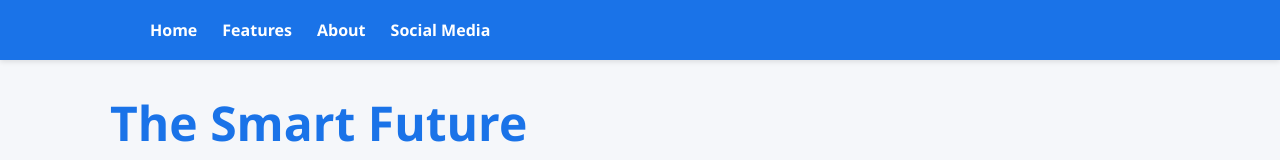
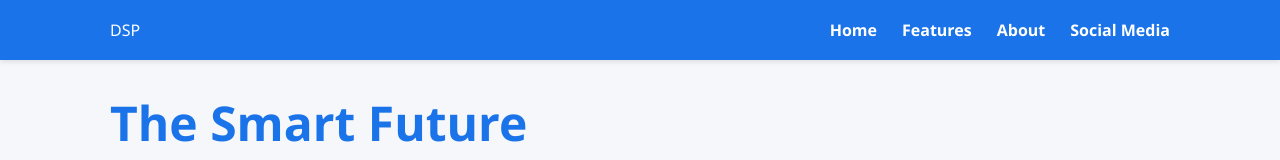
Before and after one commit to dsp-web/dsp-web.github.io, a plain HTML site: page index.html in a window 1280 px wide. Shown: the top 160 px of the page. Drawn offline with Linux system fonts and the light colour scheme.

Commit message:
Update index.html

```diff
--- a/index.html
+++ b/index.html
@@ -182,6 +182,7 @@
     <nav>
 
 
+        DSP
       <ul>
         <li><a href="main.html">Home</a></li>
         <li><a href="features.html">Features</a></li>
```
